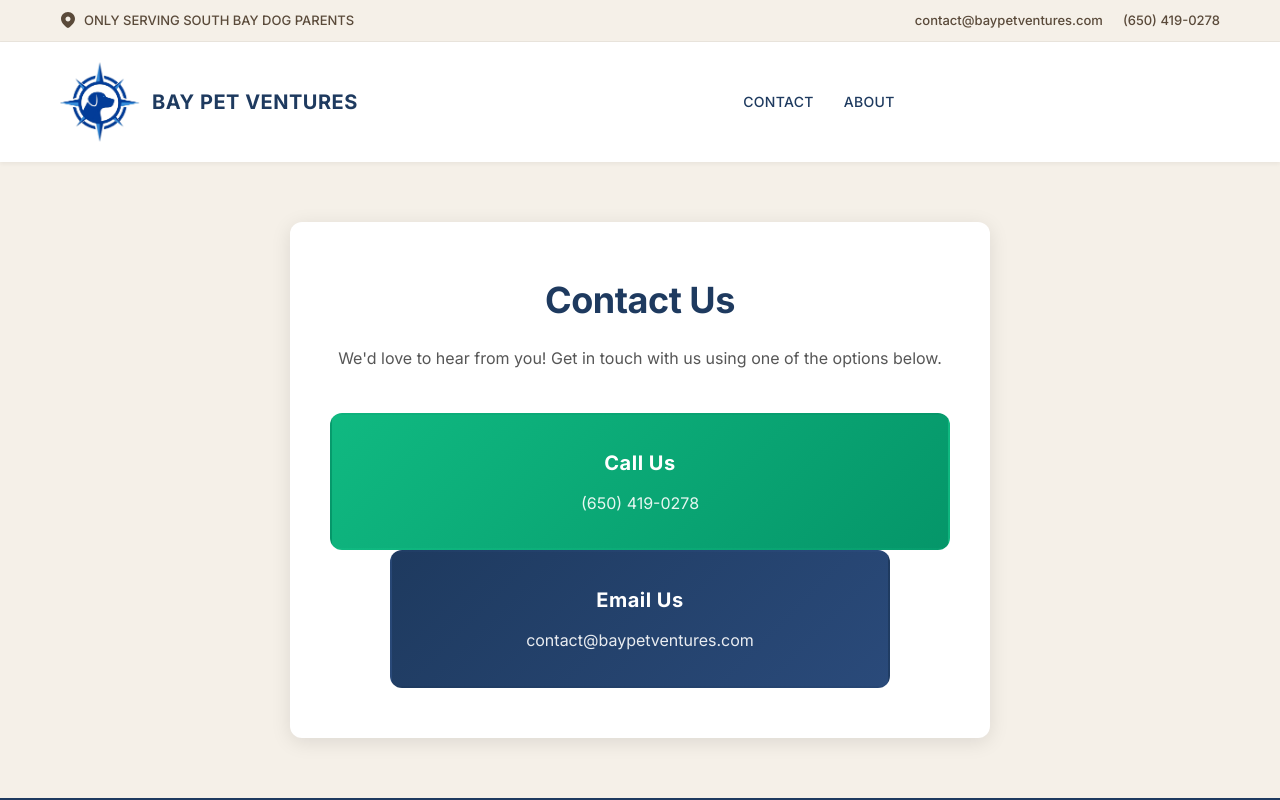
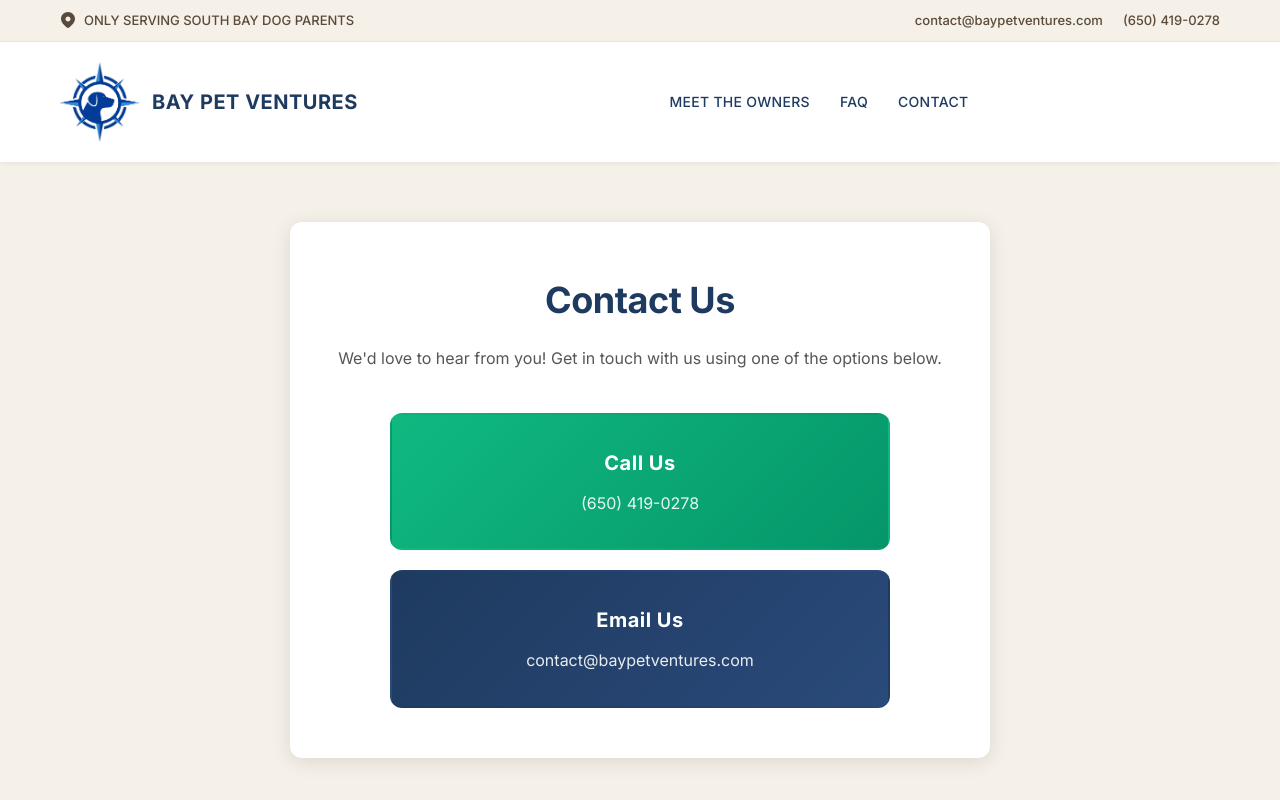
Before and after one commit to BayPetResorts/BayPetVentures_Beach, a website: page public/contact.html in a window 1280 px wide. Drawn offline with Linux system fonts and the light colour scheme.

Commit message:
Update and simplify

```diff
--- a/public/components/header.html
+++ b/public/components/header.html
@@ -37,15 +37,9 @@
             </button>
             <div class="main-nav-overlay" id="nav-overlay"></div>
             <nav class="main-nav" id="main-nav">
+                <a href="/meet-the-owners" class="nav-link">MEET THE OWNERS</a>
+                <a href="/faq" class="nav-link">FAQ</a>
                 <a href="/contact" class="nav-link">CONTACT</a>
-                <div class="nav-dropdown">
-                    <a href="/meet-the-owners" class="nav-link">ABOUT</a>
-                    <div class="dropdown-menu">
-                        <a href="/meet-the-owners" class="dropdown-item">Meet the Owners</a>
-                        <a href="/faq" class="dropdown-item">FAQ</a>
-                        <a href="/contact" class="dropdown-item">Contact Us</a>
-                    </div>
-                </div>
             </nav>
         </div>
     </div>
--- a/public/contact.html
+++ b/public/contact.html
@@ -20,11 +20,11 @@
             <div class="contact-content">
                 <h1 class="contact-title">Contact Us</h1>
                 <p class="contact-intro">We'd love to hear from you! Get in touch with us using one of the options below.</p>
-                <a href="tel:+16504190278" class="contact-btn contact-btn-phone">
-                    <span>Call Us</span>
-                    <span class="contact-btn-detail">(650) 419-0278</span>
-                </a>
                 <div class="contact-buttons">
+                    <a href="tel:+16504190278" class="contact-btn contact-btn-phone">
+                        <span>Call Us</span>
+                        <span class="contact-btn-detail">(650) 419-0278</span>
+                    </a>
                     <a href="mailto:contact@baypetventures.com" class="contact-btn contact-btn-email">
                         <span>Email Us</span>
                         <span class="contact-btn-detail">contact@baypetventures.com</span>
--- a/public/styles.css
+++ b/public/styles.css
@@ -2180,6 +2180,9 @@ body {
     border: 2px solid transparent;
     position: relative;
     overflow: hidden;
+    width: 100%;
+    min-height: 120px;
+    justify-content: center;
 }
 
 .contact-btn span:first-of-type {
```
Also changed, not shown: public/pages/contact.html (+4 -4 lines).
